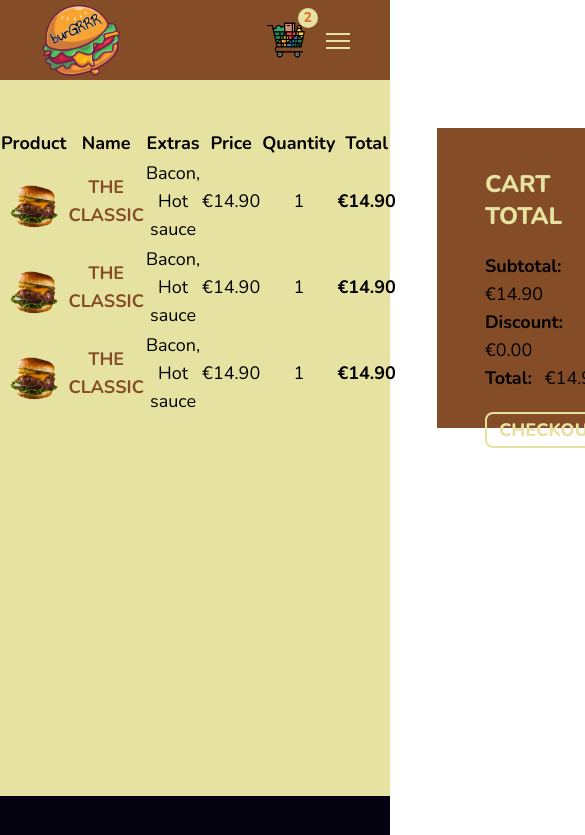
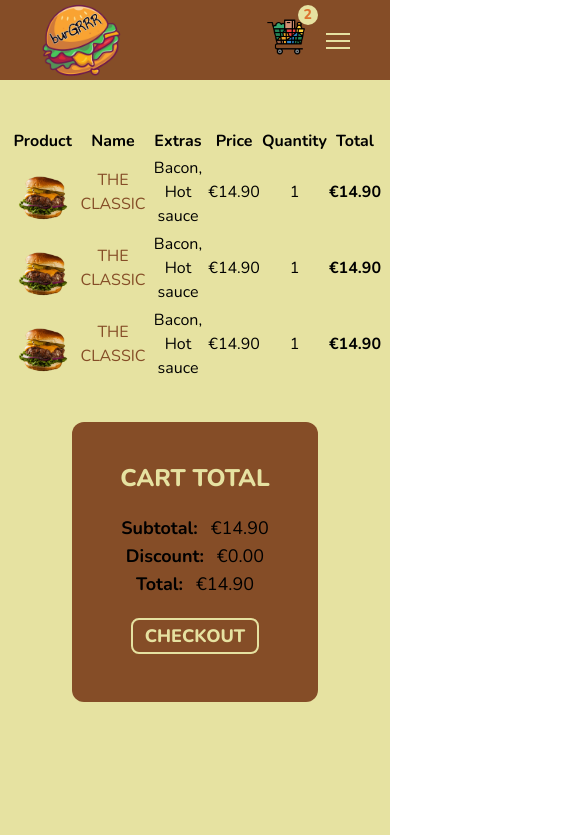
Before and after one commit to ioanat94/burgrrr, a Next.js app: page /cart in a window 390 px wide. Shown: the top 835 px of the page, 585 px wide, since content can reach past the window. Built offline with nearby package versions, Linux system fonts and the light colour scheme.

Commit message:
Made cart page responsive

```diff
--- a/components/Navbar.tsx
+++ b/components/Navbar.tsx
@@ -29,7 +29,9 @@ function Navbar() {
             <a href='/#products'>Menu</a>
           </li>
           <div className='relative w-[100px] h-[100px] md:w-[150px] md:h-[150px]'>
-            <Image src='/assets/logo.png' alt='' layout='fill' />
+            <a href='/'>
+              <Image src='/assets/logo.png' alt='' layout='fill' />
+            </a>
           </div>
 
           <li className='hidden md:block md:transition-all md:hover:cursor-pointer md:hover:text-yellow'>
@@ -41,10 +43,12 @@ function Navbar() {
         </ul>
       </div>
       <div className='relative flex items-center gap-5 -left-2 cursor-pointer md:justify-end lg:w-[10%] xl:w-1/5'>
-        <Image src='/assets/cart.png' alt='' width='40' height='40' />
-        <div className='absolute -top-3 right-8 bg-lightYellow text-orange font-extrabold px-1.5 text-sm rounded-full md:-right-3'>
-          2
-        </div>
+        <a href='/cart'>
+          <Image src='/assets/cart.png' alt='' width='40' height='40' />
+          <div className='absolute -top-3 right-8 bg-lightYellow text-orange font-extrabold px-1.5 text-sm rounded-full md:-right-3'>
+            2
+          </div>
+        </a>
         <button
           id='menu-btn'
           onClick={toggleMenu}
--- a/pages/cart.tsx
+++ b/pages/cart.tsx
@@ -3,9 +3,9 @@ import Image from 'next/image';
 
 function Cart() {
   return (
-    <div className='py-12 flex gap-10 text-lg bg-lightYellow h-[calc(100vh-128px)]'>
-      <div className='flex-[2_2_0%]'>
-        <table className='w-full text-center'>
+    <div className='min-h-[calc(100vh-80px)] px-2 py-12 flex flex-col gap-10 text-lg bg-lightYellow md:h-[calc(100vh-128px)] md:flex-row'>
+      <div className='md:flex-[2_2_0%]'>
+        <table className='w-full text-center text-base'>
           <thead>
             <tr>
               <th>Product</th>
@@ -30,7 +30,7 @@ function Cart() {
                 </div>
               </td>
               <td>
-                <span className='text-brown font-bold '>THE CLASSIC</span>
+                <span className='text-brown md:font-bold'>THE CLASSIC</span>
               </td>
               <td>
                 <span>Bacon, Hot sauce</span>
@@ -58,7 +58,7 @@ function Cart() {
                 </div>
               </td>
               <td>
-                <span className='text-brown font-bold '>THE CLASSIC</span>
+                <span className='text-brown md:font-bold'>THE CLASSIC</span>
               </td>
               <td>
                 <span>Bacon, Hot sauce</span>
@@ -86,7 +86,7 @@ function Cart() {
                 </div>
               </td>
               <td>
-                <span className='text-brown font-bold '>THE CLASSIC</span>
+                <span className='text-brown md:font-bold'>THE CLASSIC</span>
               </td>
               <td>
                 <span>Bacon, Hot sauce</span>
@@ -104,8 +104,8 @@ function Cart() {
           </tbody>
         </table>
       </div>
-      <div className='flex-1'>
-        <div className='flex flex-col items-center gap-5 max-w-[400px] max-h-[300px] bg-brown p-12 pt-10'>
+      <div className='text-center mx-auto md:flex-1'>
+        <div className='flex flex-col items-center gap-5 max-w-[400px] max-h-[300px] bg-brown p-12 pt-10 rounded-xl'>
           <h2 className='text-lightYellow font-extrabold text-2xl'>
             CART TOTAL
           </h2>
@@ -123,7 +123,7 @@ function Cart() {
               <span>€14.90</span>
             </div>
           </div>
-          <button className='text-lightYellow font-extrabold border-2 border-lightYellow rounded-lg w-max py-0.5 px-3 hover:text-brown hover:bg-lightYellow'>
+          <button className='text-lightYellow font-extrabold border-2 border-lightYellow rounded-lg w-max py-0.5 px-3 md:hover:text-brown md:hover:bg-lightYellow'>
             CHECKOUT
           </button>
         </div>
```
